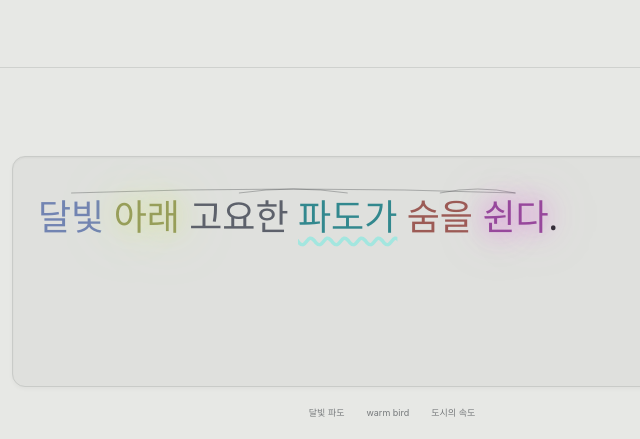
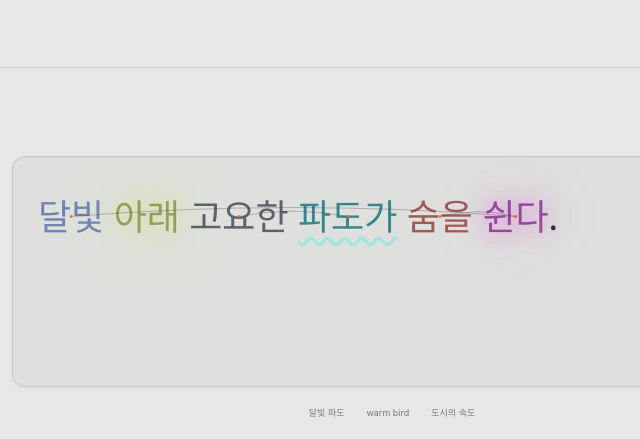
Before and after one commit to ddaog/music-gwamolip, a website built with Vite: page index.html in a window 1280 px wide. Both pictures are taken after a click on the button "달빛 파도". Shown: the top 439 px of the page, 248-888 px from the left. Built offline with nearby package versions, Linux system fonts and the light colour scheme.

Commit message:
Refine empty state and word relation lines

```diff
--- a/index.html
+++ b/index.html
@@ -38,8 +38,9 @@
                   rows="3"
                   spellcheck="false"
                   aria-describedby="sentence-help"
-                >비가 그친 뒤, 작은 빛이 천천히 숲을 건넌다.</textarea>
-                <span class="char-count"><b id="char-count">28</b>/180</span>
+                  placeholder="문장을 입력하세요"
+                ></textarea>
+                <span class="char-count"><b id="char-count">0</b>/180</span>
               </div>
               <p id="sentence-help" class="visually-hidden">문장을 입력하면 음악이 재생됩니다.</p>
 
@@ -67,7 +68,7 @@
             <div class="visual-heading">
               <div>
                   <span class="visually-hidden">live translation</span>
-                <strong id="visual-title">비 · 빛 · 숲</strong>
+                <strong id="visual-title">—</strong>
               </div>
               <div class="cycle-readout">
                 <span>cycle</span>
--- a/src/main.js
+++ b/src/main.js
@@ -57,8 +57,8 @@ function metricNumber(value) {
 }
 
 function renderAnalysis() {
-  const labels = analysis.concepts.slice(0, 3).map((concept) => concept.label);
-  elements.visualTitle.textContent = labels.join(' · ');
+  const labels = elements.sentence.value.trim() ? analysis.concepts.slice(0, 3).map((concept) => concept.label) : [];
+  elements.visualTitle.textContent = labels.join(' · ') || '—';
   elements.keywordList.innerHTML = '';
 
   for (const [index, concept] of analysis.concepts.entries()) {
@@ -177,17 +177,26 @@ function renderRelations(wordNodes) {
   if (object >= 0 && object !== predicate) sources.push([object, predicate]);
   if (modifier >= 0) sources.push([modifier, Math.min(modifier + 1, wordNodes.length - 1)]);
   for (const [from, to] of sources) {
-    const a = wordNodes[from].getBoundingClientRect();
-    const b = wordNodes[to].getBoundingClientRect();
+    const a = wordNodes[from].getClientRects()[0] ?? wordNodes[from].getBoundingClientRect();
+    const b = wordNodes[to].getClientRects()[0] ?? wordNodes[to].getBoundingClientRect();
     const x1 = a.left + a.width / 2 - rect.left;
     const x2 = b.left + b.width / 2 - rect.left;
-    const y1 = a.top - rect.top + 1;
-    const y2 = b.top - rect.top + 1;
-    const lift = Math.max(12, Math.min(y1, y2) - 8);
+    const y1 = a.top + a.height / 2 - rect.top;
+    const y2 = b.top + b.height / 2 - rect.top;
+    const distance = Math.abs(x2 - x1);
+    const lift = Math.max(8, Math.min(y1, y2) - Math.min(18, 7 + distance * .035));
     const path = document.createElementNS('http://www.w3.org/2000/svg', 'path');
     path.setAttribute('d', `M ${x1} ${y1} Q ${(x1 + x2) / 2} ${lift} ${x2} ${y2}`);
     path.setAttribute('class', 'relation-path');
     svg.append(path);
+    for (const [x, y] of [[x1, y1], [x2, y2]]) {
+      const point = document.createElementNS('http://www.w3.org/2000/svg', 'circle');
+      point.setAttribute('cx', x);
+      point.setAttribute('cy', y);
+      point.setAttribute('r', '1.6');
+      point.setAttribute('class', 'relation-point');
+      svg.append(point);
+    }
   }
 }
 
--- a/src/styles.css
+++ b/src/styles.css
@@ -988,16 +988,22 @@ textarea {
 }
 
 .sentence-highlight { z-index: 3; }
-.relation-lines { z-index: 2; }
-.text-field-wrap textarea { z-index: 4; }
+.relation-lines { z-index: 4; }
+.text-field-wrap textarea { z-index: 5; }
 
 .relation-path {
   fill: none;
-  stroke: rgba(225, 221, 211, .44);
-  stroke-width: .8;
-  stroke-dasharray: 2 3;
+  stroke: rgba(65, 69, 71, .42);
+  stroke-width: .7;
+  stroke-linecap: round;
   vector-effect: non-scaling-stroke;
   animation: relation-appear 480ms ease both;
+}
+
+.relation-point {
+  fill: #e8663d;
+  opacity: .8;
+  vector-effect: non-scaling-stroke;
 }
 
 @keyframes relation-appear {
@@ -1022,6 +1028,12 @@ textarea {
   opacity: .74;
   transform: translateX(-50%);
   white-space: nowrap;
+}
+
+textarea::placeholder {
+  color: #85898a;
+  -webkit-text-fill-color: #85898a;
+  opacity: 1;
 }
 
 .char-count {
```
